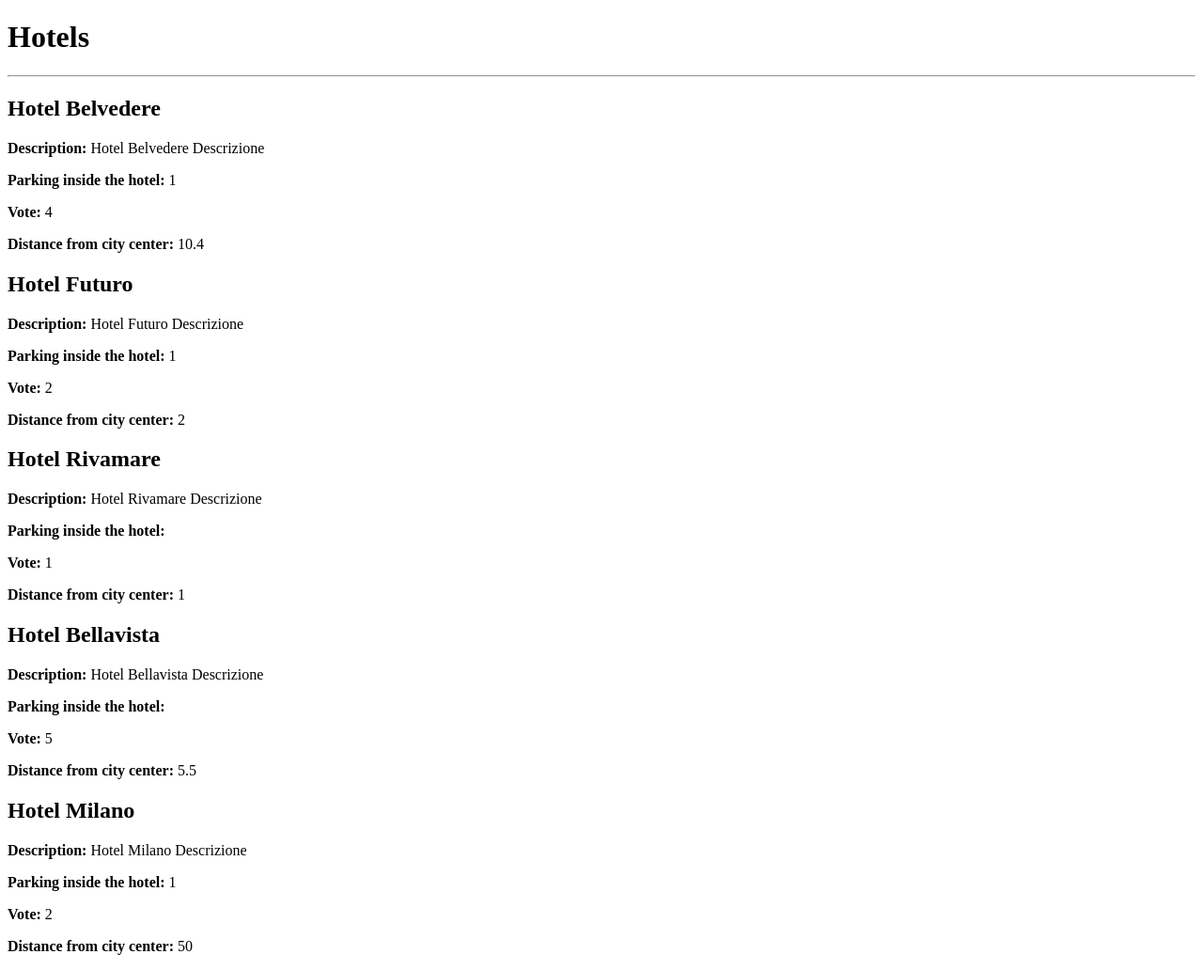
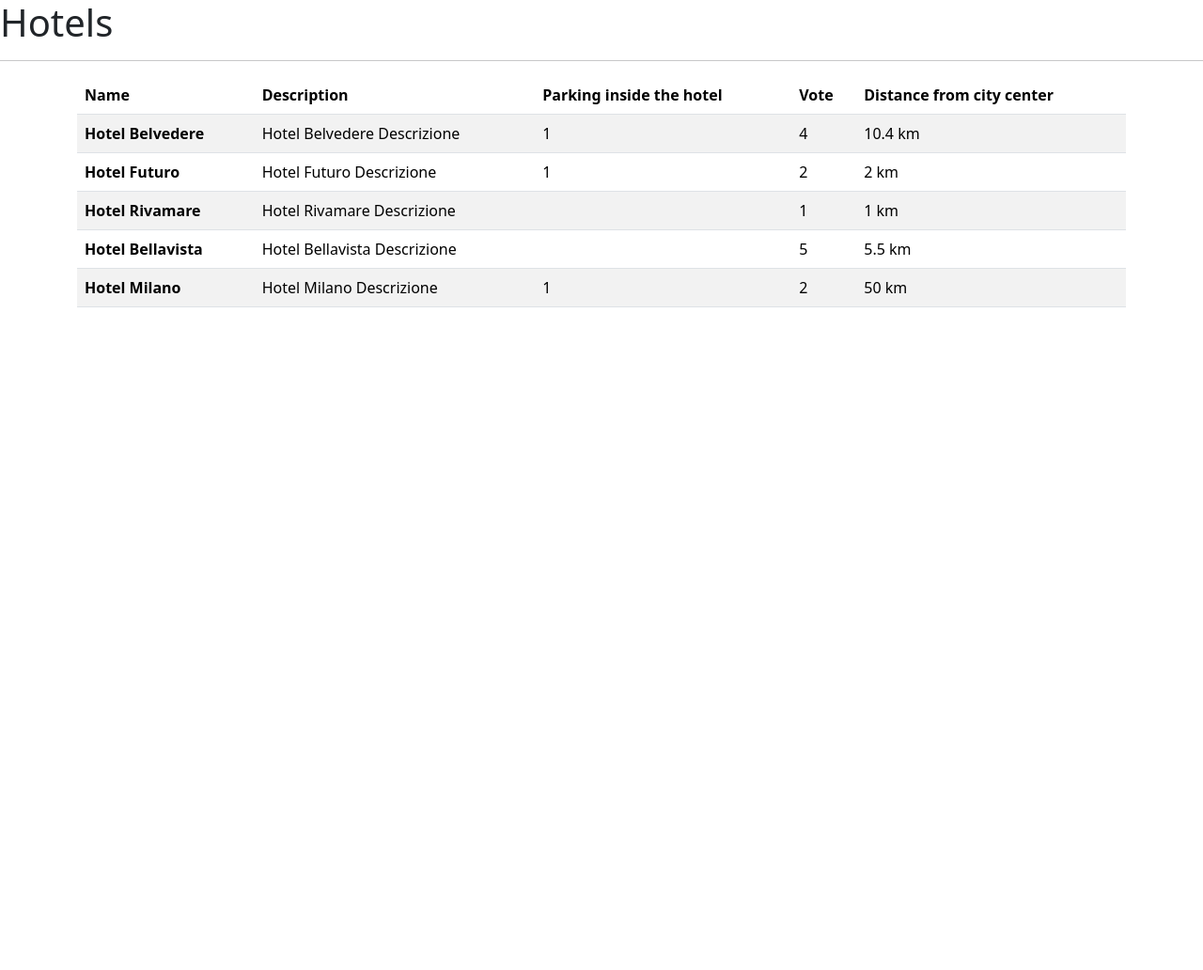
Before and after one commit to casalaspro/php-hotel, a PHP site: page / in a window 1280 px wide. Shown: the whole page at 94% size. After the commit the page ends 327 px from the top, so only its background shows below. Run offline with PHP 8.4, Linux system fonts and the light colour scheme.

Commit message:
ADD - bootstrap table

```diff
--- a/index.php
+++ b/index.php
@@ -3,6 +3,7 @@
 <head>
   <meta charset="UTF-8">
   <meta name="viewport" content="width=device-width, initial-scale=1.0">
+  <link href="https://cdn.jsdelivr.net/npm/bootstrap@5.3.3/dist/css/bootstrap.min.css" rel="stylesheet" integrity="sha384-QWTKZyjpPEjISv5WaRU9OFeRpok6YctnYmDr5pNlyT2bRjXh0JMhjY6hW+ALEwIH" crossorigin="anonymous">
   <title>PHP Hotels</title>
 </head>
 <body>
@@ -54,6 +55,25 @@ $hotels = [
   <h1>Hotels</h1>
   <hr>
 
+
+
+  <section class="hotels">
+
+    <div class="container">
+
+    <table class="table table-striped">
+      <thead>
+        <tr>
+          <th>Name</th>
+          <th>Description</th>
+          <th>Parking inside the hotel</th>
+          <th>Vote</th>
+          <th>Distance from city center</th>
+        </tr>
+      </thead>
+
+      <tbody>
+
         <?php
           for($i = 0; $i < count($hotels); $i++){
             $hotel = $hotels[$i];
@@ -64,21 +84,23 @@ $hotels = [
             $distance = $hotel['distance_to_center'];
         ?>
 
-    <div class="card hotel">
-      <h2><?php echo  $name; ?></h2>
-      <p><strong>Description: </strong><?php echo $description ?></p>
-      <p><strong>Parking inside the hotel: </strong><?php echo $parking ?></p>
-      <p><strong>Vote: </strong><?php echo $vote ?></p>
-      <p><strong>Distance from city center: </strong><?php echo $distance ?></p>
+        <tr>
+          <th><?php echo  $name; ?></th>
+          <td><?php echo $description ?></td>
+          <td><?php echo $parking ?></td>
+          <td><?php echo $vote ?></td>
+          <td><?php echo $distance . " " . 'km' ?></td>
+        </tr>
+        <?php }; ?>
+
+      </tbody>
+    </table>
     </div>
+  </section>
 
-    <?php
 
-    // echo $name;
-    // echo '<br>';
-  };
-  ?>
 
+  <script src="https://cdn.jsdelivr.net/npm/bootstrap@5.3.3/dist/js/bootstrap.bundle.min.js" integrity="sha384-YvpcrYf0tY3lHB60NNkmXc5s9fDVZLESaAA55NDzOxhy9GkcIdslK1eN7N6jIeHz" crossorigin="anonymous"></script>
 
 </body>
 </html>
```
Lines whose indentation alone changed are shown as unchanged.
